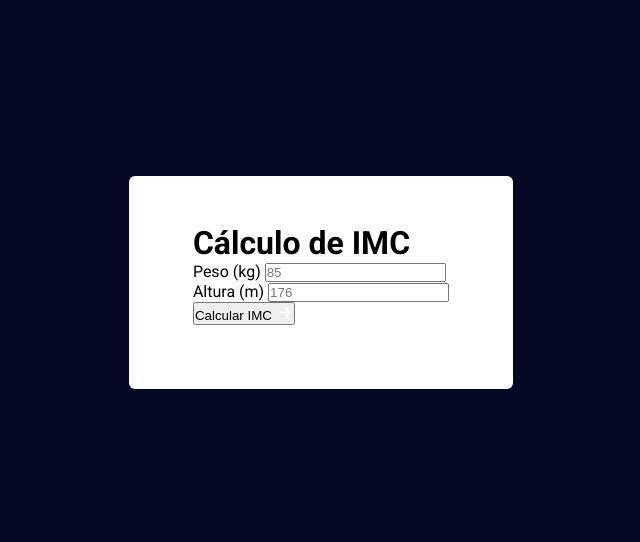
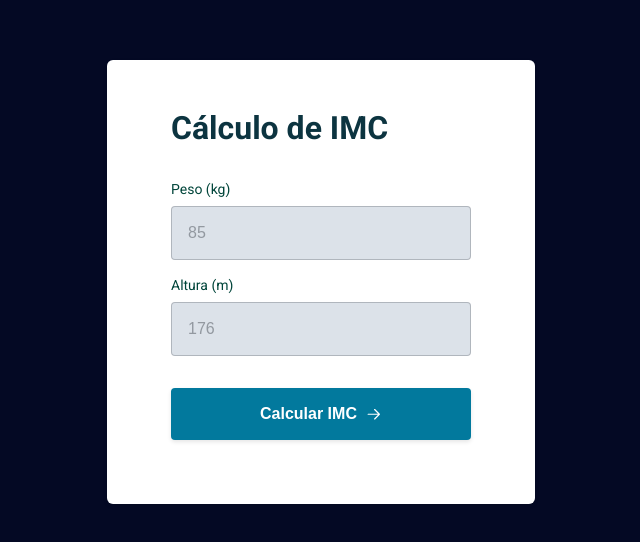
Before and after one commit to douglascosta7623/calcImc, a plain HTML site: page index.html in a window 1280 px wide. Shown: the part 118-660 px from the top of the page, without its empty margins (319-959 px from the left). Drawn offline with Linux system fonts and the light colour scheme.

Commit message:
Add style on form

```diff
--- a/style.css
+++ b/style.css
@@ -20,15 +20,22 @@
 
   --text-btn: #ffffff;
   --bg-btn: #02799d;
-
+  --bg-btn-hover: rgb(2, 121, 157, 0.9);
+  --bg-input: #dce2e9;
   --bg-error: #f03e3e;
   --text-error: #ffffff;
 }
 
 body {
   background-color: #040924;
+  font-family: 'Roboto', sans-serif;
+}
+
+body,
+input,
+button {
   font-size: 1.6rem;
-  font-family: 'Roboto', sans-serif;
+  line-height: 2rem;
 }
 
 input[type='number']::-webkit-inner-spin-button {
@@ -43,6 +50,7 @@ input[type='number'] {
   display: grid;
   height: 100vh;
   place-content: center;
+  padding: 1.6rem;
 }
 
 .card {
@@ -53,3 +61,75 @@ input[type='number'] {
   box-shadow: 0rem 0.2rem 0.4rem rgba(0, 0, 0, 0.1);
   border-radius: 0.6rem;
 }
+
+.title {
+  font-size: 3.2rem;
+  line-height: 4rem;
+  color: var(--text-title);
+}
+
+form {
+  width: 30rem;
+}
+
+form h1 {
+  margin-bottom: 3.2rem;
+}
+
+form label {
+  font-weight: 400;
+  font-size: 1.4rem;
+  line-height: 1.8rem;
+  color: var(--text-label);
+  margin-bottom: 8px;
+  display: block;
+}
+
+form input {
+  width: 100%;
+  background-color: var(--bg-input);
+  border: 1px solid var(--cl-border);
+  border-radius: 0.4rem;
+  padding: 1.6rem;
+  color: var(--text-input);
+  font-size: 1.6rem;
+  line-height: 2rem;
+}
+
+form input::placeholder {
+  font-weight: 400;
+  font-size: 1.6rem;
+  line-height: 2rem;
+
+  color: var(--text-place);
+}
+
+form input:focus {
+  outline: 2px solid var(--cl-outline);
+}
+
+.input-wrapper + .input-wrapper {
+  margin-top: 1.6rem;
+}
+
+form button {
+  display: flex;
+  align-items: center;
+  justify-content: center;
+  gap: 0.8rem;
+  color: var(--text-btn);
+  margin-top: 3.2rem;
+  padding: 1.6rem;
+  background: var(--bg-btn);
+  border-radius: 0.4rem;
+  width: 100%;
+  border: none;
+  box-shadow: 0rem 0.2rem 0.4rem rgba(0, 0, 0, 0.1);
+  font-weight: bold;
+  cursor: pointer;
+  transition: background 0.3s;
+}
+
+button:hover {
+  background: var(--bg-btn-hover);
+}
```
